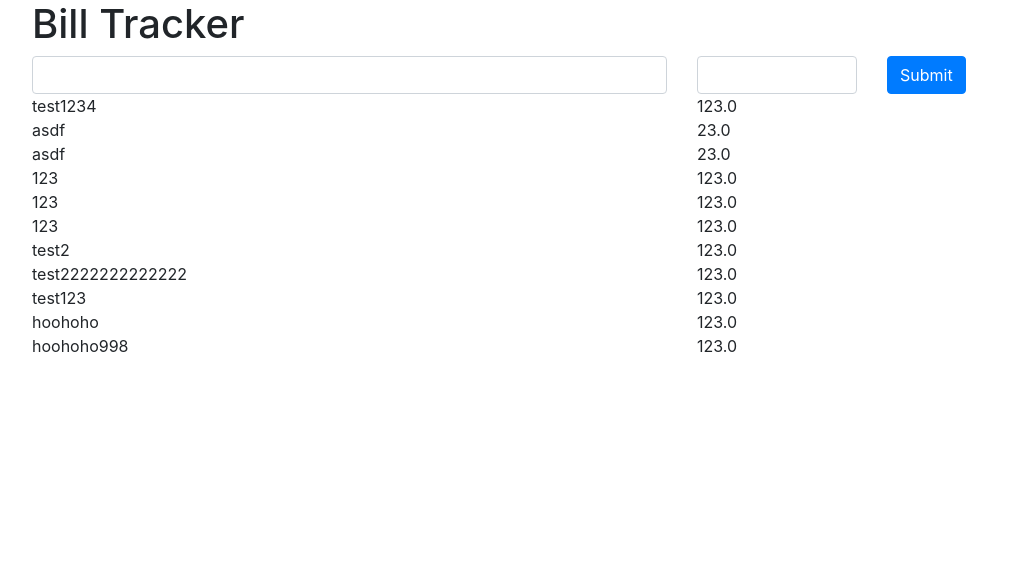
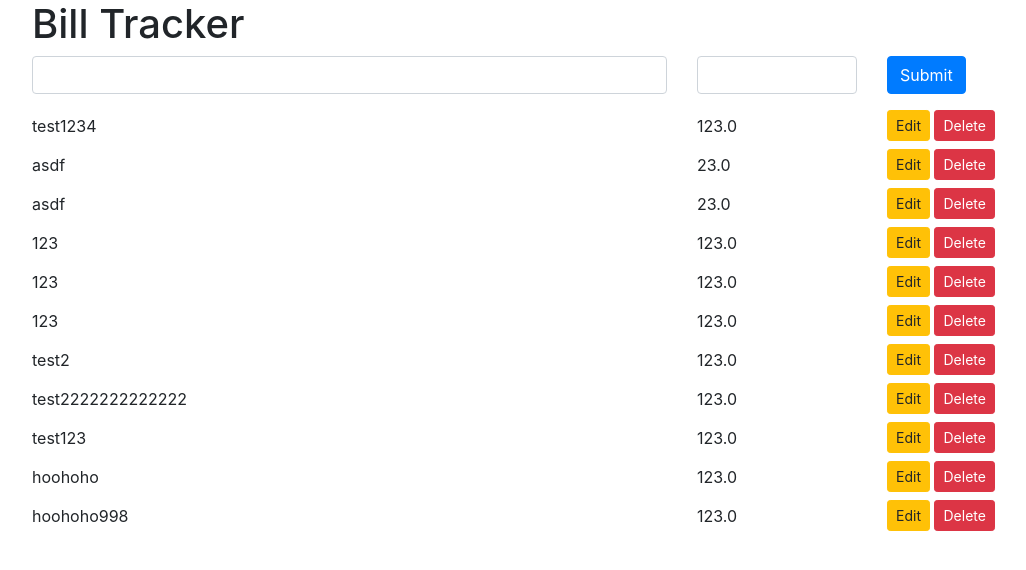
Before and after one commit to dodycs/coderemote-billtracker, a Flask app: page / in a window 1280 px wide. Shown: the top 570 px of the page, without its empty margins (53-1079 px from the left). Run offline with Flask 2, Linux system fonts and the light colour scheme; data comes from the database, SQL or seed files in the repository; both versions use the stored data as it was after the commit; some libraries are stand-ins or nearby versions.

Commit message:
crud complete

```diff
--- a/db/data_layer.py
+++ b/db/data_layer.py
@@ -1,25 +1,26 @@
 from db.base import DbManager
 from db.models import BillItem
 
-db = DbManager()
 
 def get_all_bills():
-    return db.open().query(BillItem).all()
+    return DbManager().open().query(BillItem).all()
 
 def get_bill(bill_id):
-    return db.open().query(BillItem).filter(BillItem.id == bill_id).one()
+    return DbManager().open().query(BillItem).filter(BillItem.id == bill_id).one()
 
 def create_bill(amount, description):
     bill = BillItem()
     bill.amount = amount
     bill.description = description
-    db.save(bill)
+    DbManager().save(bill)
 
 def delete_bill(bill_id):
+    db = DbManager()
     bill = db.open().query(BillItem).filter(BillItem.id == bill_id).one()
     db.delete(bill)
 
 def update_bill(bill_id, amount, description):
+    db = DbManager()
     bill = db.open().query(BillItem).filter(BillItem.id == bill_id).one()
     bill.amount = amount
     bill.description = description
--- a/server.py
+++ b/server.py
@@ -6,8 +6,6 @@ app = Flask(__name__)
 @app.route('/')
 def index():
     b = get_all_bills()
-    print('--------------------')
-    print(b)
     return render_template('index.html', bills = b)
 
 @app.route('/add_bill', methods=['POST'])
@@ -18,4 +16,18 @@ def add_bill():
 
     return redirect(url_for('index'))
 
+@app.route('/delete_bill/<bill_id>')
+def delete(bill_id):
+    delete_bill(bill_id)
+    return redirect(url_for('index'))
+
+@app.route('/edit/<bill_id>', methods=['POST', 'GET'])
+def edit(bill_id):
+    if request.method == 'POST':
+        update_bill(bill_id, request.form['amount'], request.form['description'])
+        return redirect(url_for('index'))
+    bill = get_bill(bill_id)
+    return render_template('edit.html', bill=bill)
+
+
 app.run(debug=True)
--- a/templates/index.html
+++ b/templates/index.html
@@ -1,6 +1,6 @@
 {% extends('base.html') %} {% block body %}
 <h1>Bill Tracker</h1>
-<form action="{{ url_for('add_bill') }}" method="POST">
+<form action="{{ url_for('add_bill') }}" method="POST" class="mb-3">
    <div class="formgroup row">
       <div class="col-7">
          <input type="text" name="description" class="form-control">
@@ -13,11 +13,13 @@
       </div>
    </div>
 </form>
-<div class="row">
-</div>
 {% for bill in bills %}
-<div class="row">
+<div class="row align-items-center mb-2">
    <div class="col-7">{{ bill.description }}</div>
    <div class="col-2">{{ bill.amount }}</div>
+   <div class="col-auto">
+      <a class="btn btn-warning btn-sm" href="{{ url_for('edit', bill_id=bill.id) }}">Edit</a>
+      <a class="btn btn-danger btn-sm" href="{{ url_for('delete', bill_id=bill.id) }}">Delete</a>
+   </div>
 </div>
 {% endfor %} {% endblock body %}
```
Also changed, not shown: templates/edit.html (added, +17 -0 lines), db/DATABASE.sqlite.
